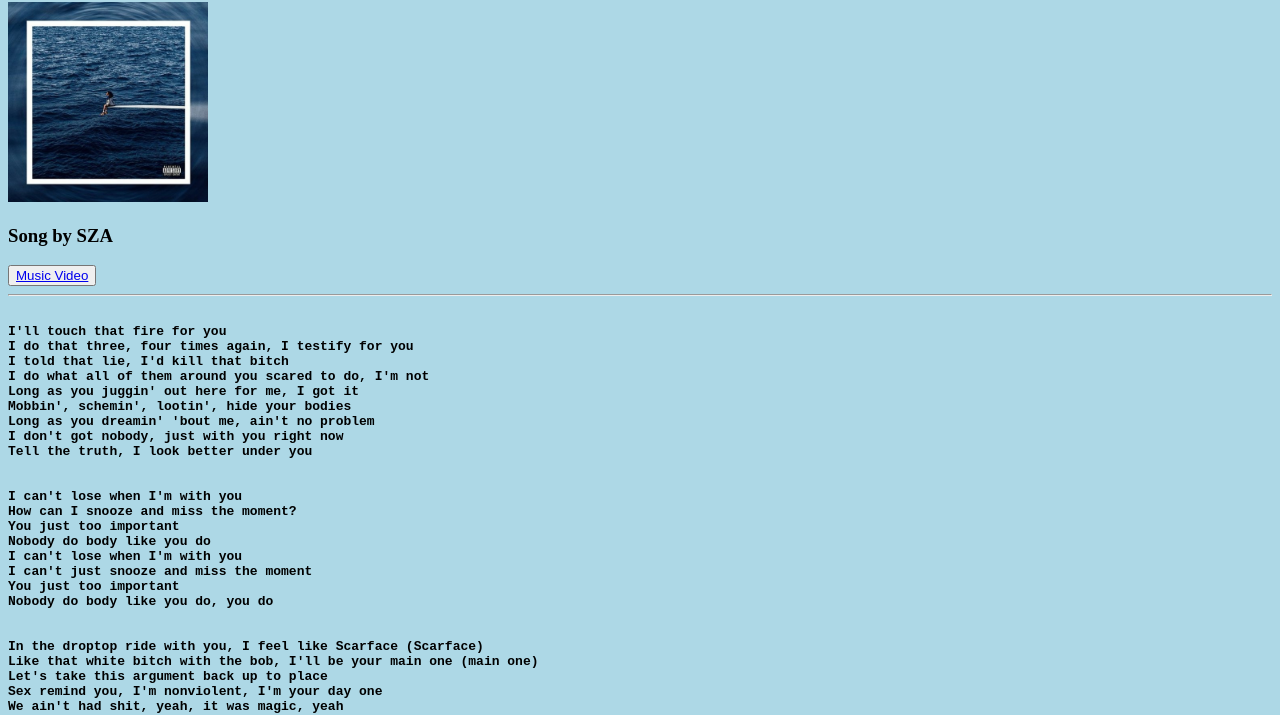
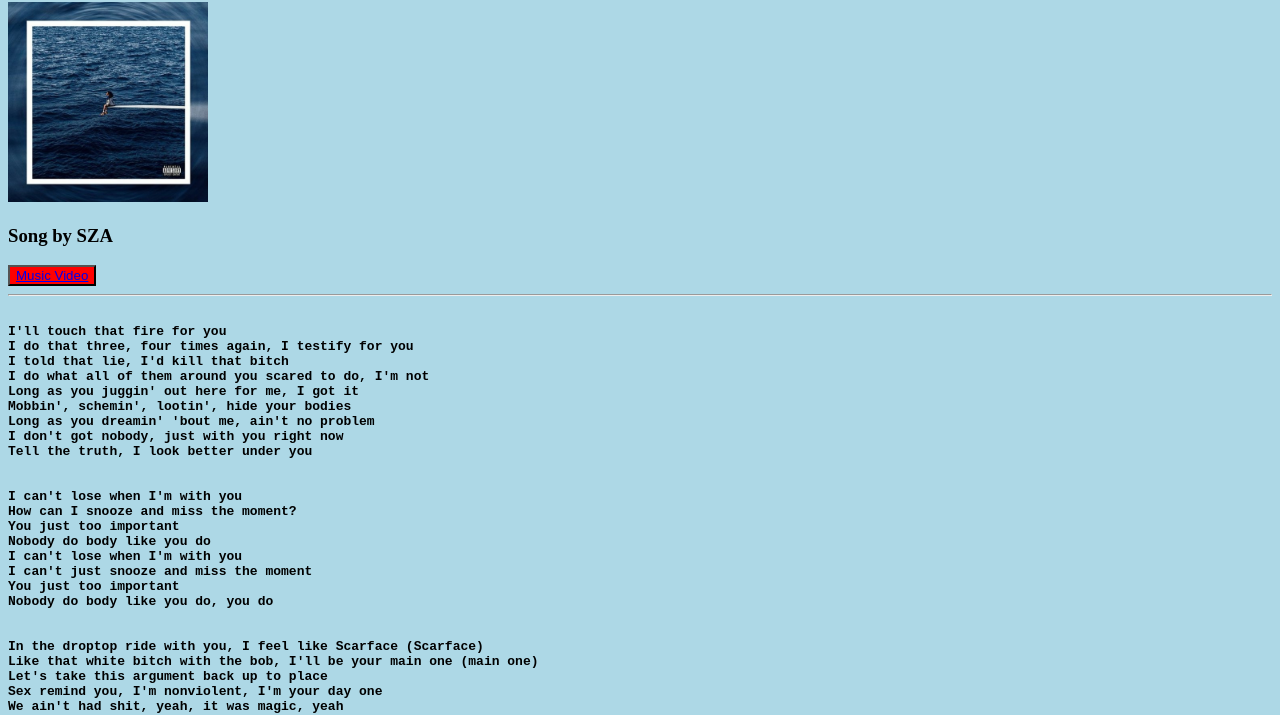
Before and after one commit to Dubisthename/Snooze_SZA, a plain HTML site: page index.html in a window 1280 px wide. Shown: the part 78-793 px from the top of the page. Drawn offline with Linux system fonts and the light colour scheme.

Commit message:
Update index.html

```diff
--- a/index.html
+++ b/index.html
@@ -10,7 +10,7 @@
     <h1>Snooze</h1>
     <img src="sza.jpg" alt="Album Cover" height="200">
     <h3>Song by SZA</h3>
-    <button><a href="https://www.youtube.com/watch?v=LDY_XyxBu8A&ab_channel=SZAVEVO" target="_blank">
+    <button style="background-color: red;"><a href="https://www.youtube.com/watch?v=LDY_XyxBu8A&ab_channel=SZAVEVO" target="_blank">
 Music Video
     </a></button>
     <hr>
```
